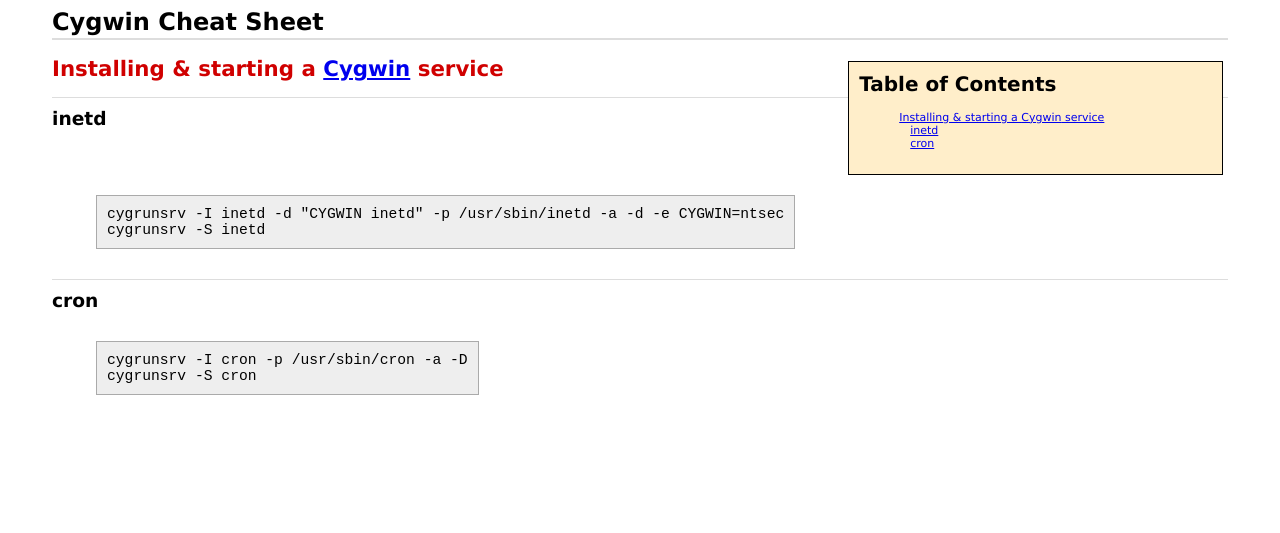
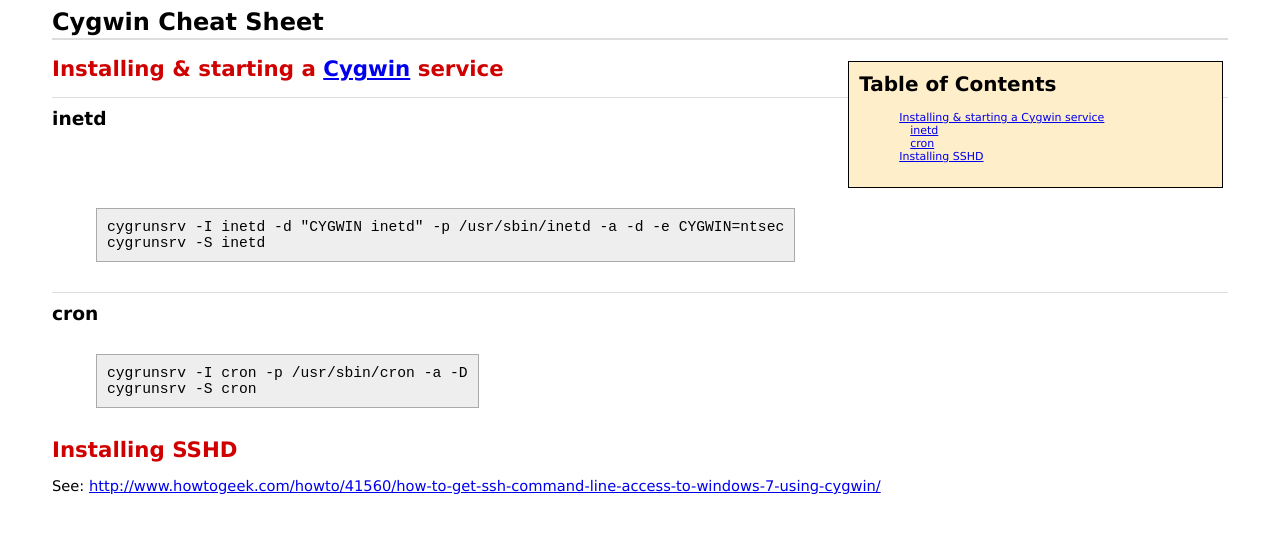
Before and after one commit to bmc/cheat-sheets, a Jekyll site: the page built from cygwin.md, in a window 1280 px wide. Shown: the top 533 px of the page. Built offline with Jekyll 4.4.1, drawn with Linux system fonts in a browser that asks for light colours.

Commit message:
installing sshd in Cygwin

```diff
--- a/cygwin.md
+++ b/cygwin.md
@@ -15,4 +15,8 @@ layout: cheat-sheet
     cygrunsrv -I cron -p /usr/sbin/cron -a -D
     cygrunsrv -S cron
 
+# Installing SSHD
+
+See: <http://www.howtogeek.com/howto/41560/how-to-get-ssh-command-line-access-to-windows-7-using-cygwin/>
+
 [Cygwin]: http://www.cygwin.com/
```
